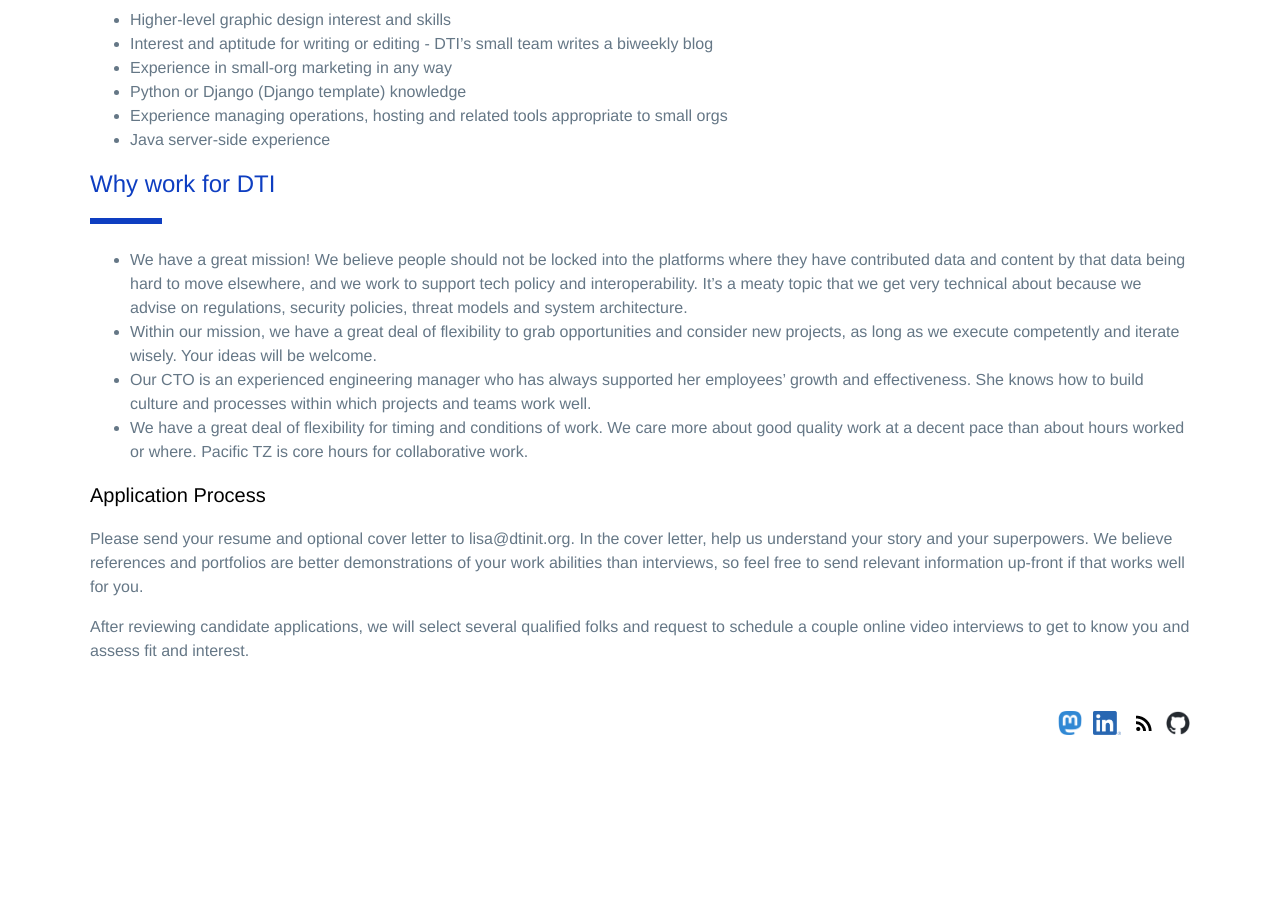
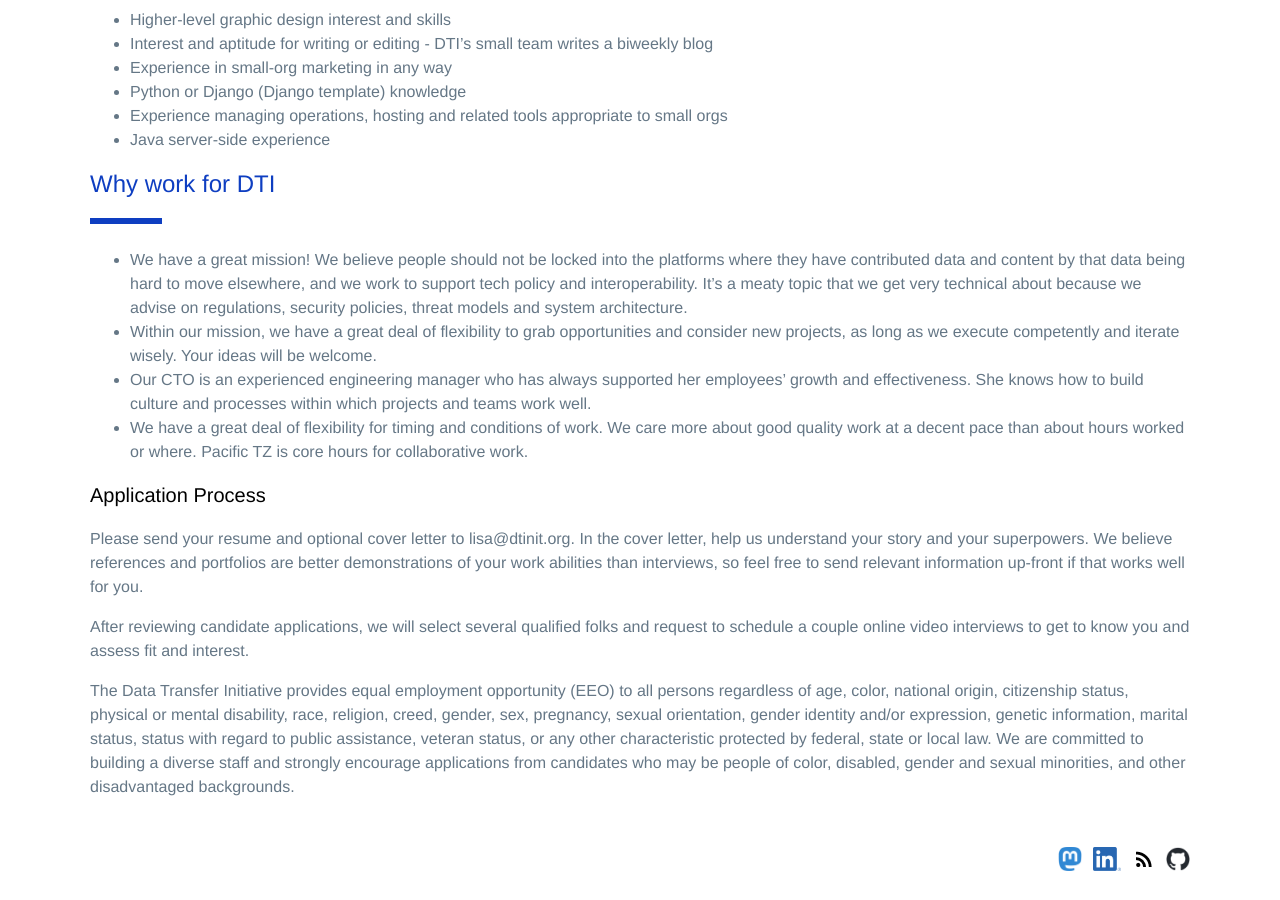
Before and after one commit to dtinit/dtinit.github.io, a Jekyll site: the page built from _jobs/web-design-developer.md, in a window 1280 px wide and 900 px high, scrolled down 1205 px. Built offline with Jekyll 4.4.1, drawn with Linux system fonts in a browser that asks for light colours; before the commit the page ends 1969 px from its top, so only the background shows below that.

Commit message:
Update web-design-developer.md

```diff
--- a/_jobs/web-design-developer.md
+++ b/_jobs/web-design-developer.md
@@ -55,3 +55,5 @@ Because we’re a small team and each person wears several hats, what other hats
 Please send your resume and optional cover letter to lisa@dtinit.org. In the cover letter, help us understand your story and your superpowers. We believe references and portfolios are better demonstrations of your work abilities than interviews, so feel free to send relevant information  up-front if that works well for you.
 
 After reviewing candidate applications, we will select several qualified folks and request to schedule a couple online video interviews to get to know you and assess fit and interest.
+
+The Data Transfer Initiative provides equal employment opportunity (EEO) to all persons regardless of age, color, national origin, citizenship status, physical or mental disability, race, religion, creed, gender, sex, pregnancy, sexual orientation, gender identity and/or expression, genetic information, marital status, status with regard to public assistance, veteran status, or any other characteristic protected by federal, state or local law. We are committed to building a diverse staff and strongly encourage applications from candidates who may be people of color, disabled, gender and sexual minorities, and other disadvantaged backgrounds.
```
